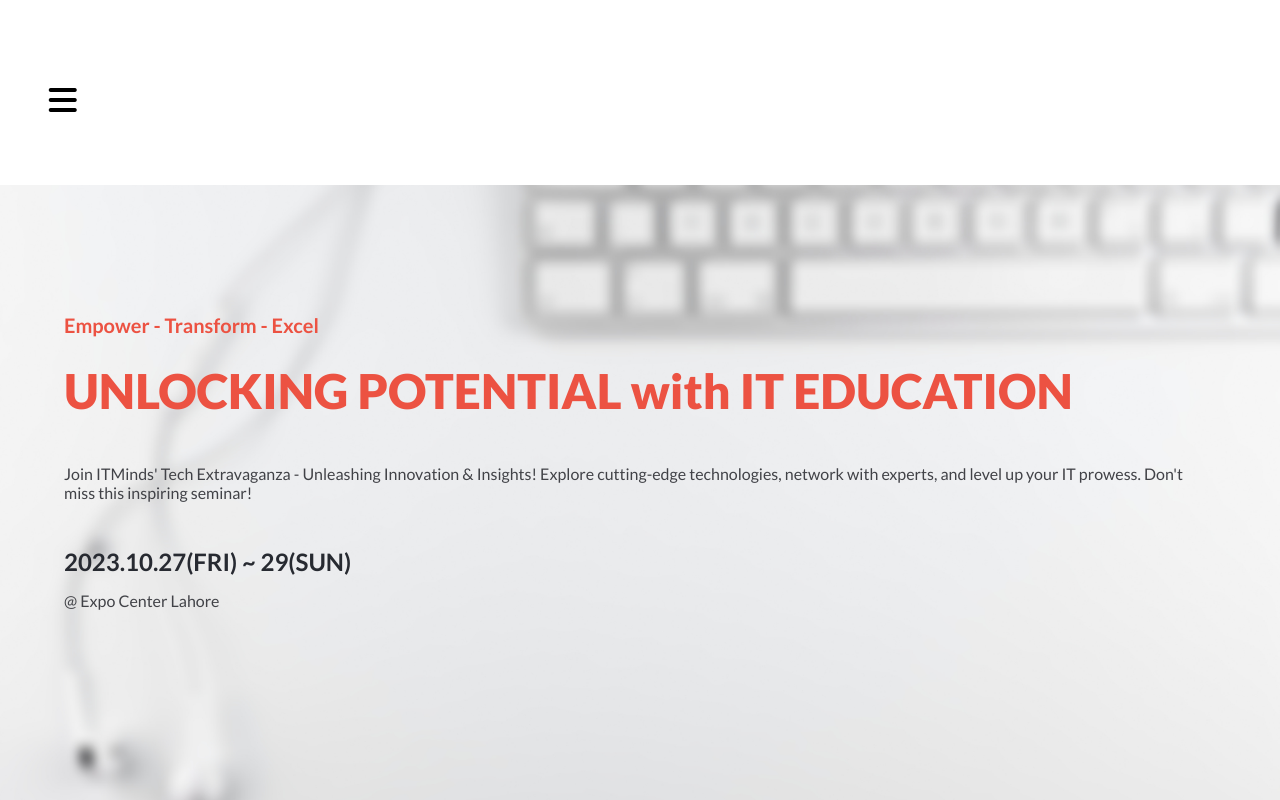
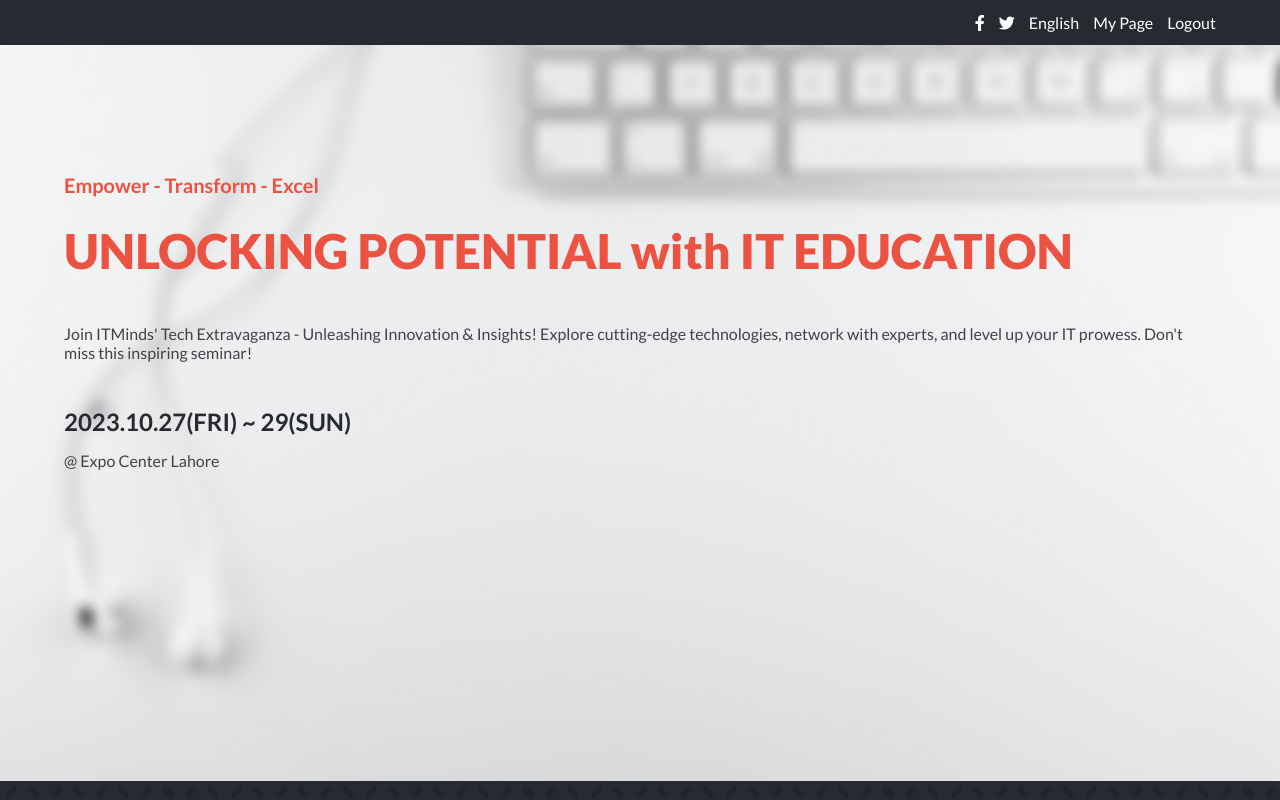
Before and after one commit to hamzaw9/ITMinds, a website: page index.html in a window 1280 px wide. Shown: the top 800 px of the page. Drawn offline with Linux system fonts and the light colour scheme.

Commit message:
Add style to top nav

```diff
--- a/style.css
+++ b/style.css
@@ -26,11 +26,13 @@
   cursor: pointer;
 }
 
+/* ----------------- *********      Home Page      ******** -------------------- */
+
 /*** *******      Navbar        ****** ***/
 
 header {
   max-width: 100%;
-  padding: 7% 5% 6% 0;
+  padding: 7% 5% 4% 0;
 }
 
 .top-nav,
@@ -378,3 +380,37 @@
   font-size: 52px;
   color: #fff;
 }
+
+/* //////      Desktop Version      /////// */
+
+@media only screen and (width >= 768px) {
+  /* ----------------- *********      Home Page      ******** -------------------- */
+
+  /*** *******      Header        ****** ***/
+
+  header {
+    max-width: 100%;
+    padding: 0;
+  }
+
+  .menu {
+    display: none;
+  }
+
+  .top-nav {
+    display: flex;
+    justify-content: flex-end;
+    align-items: center;
+    background-color: #272a31;
+    gap: 14px;
+    padding: 1% 5%;
+  }
+
+  .top-nav a {
+    color: #fff;
+  }
+
+  .top-nav a:hover {
+    color: #c96054;
+  }
+}
```
